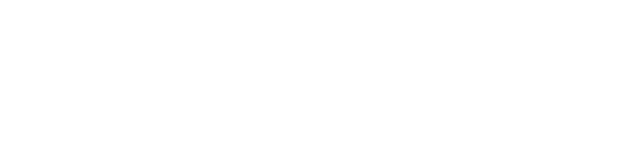
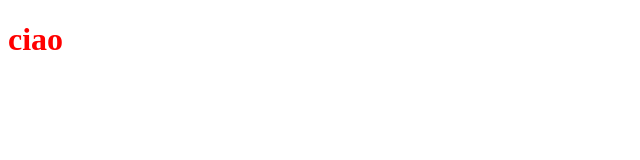
Before and after one commit to mauriziogiuffredi91/esercizi, a plain HTML site: page index.html in a window 1280 px wide. Shown: the whole page, without its empty margins (0-640 px from the left). Drawn offline with Linux system fonts and the light colour scheme.

Commit message:
add color

```diff
--- a/index.html
+++ b/index.html
@@ -8,6 +8,6 @@
     <link rel="stylesheet" href="./style.css">
 </head>
 <body>
-
+    <h1>ciao</h1>
 </body>
 </html>
--- a/style.css
+++ b/style.css
@@ -0,0 +1,3 @@
+h1{
+    color: red;
+}
```
